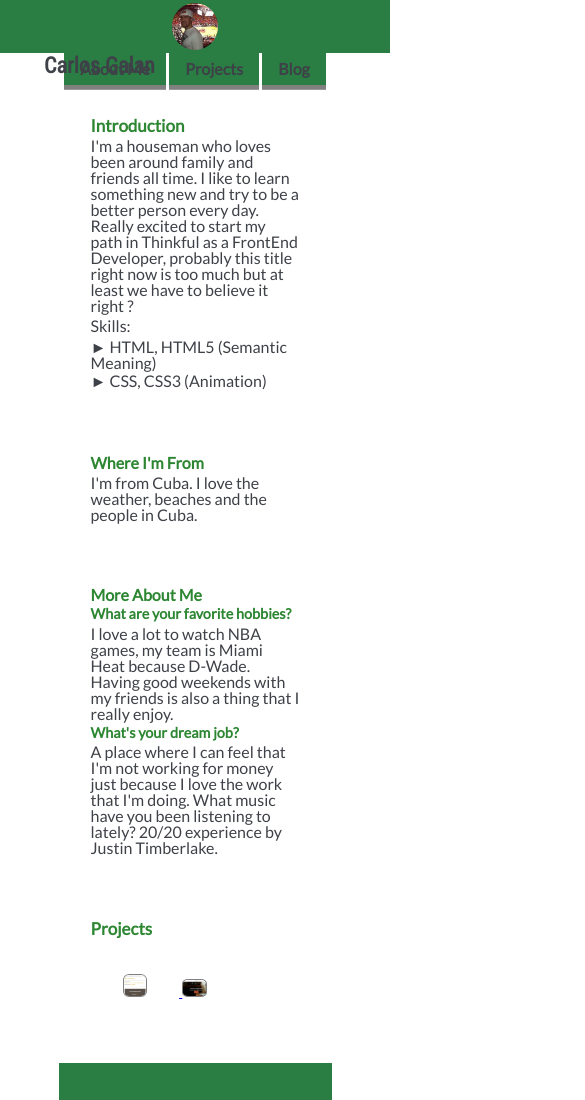
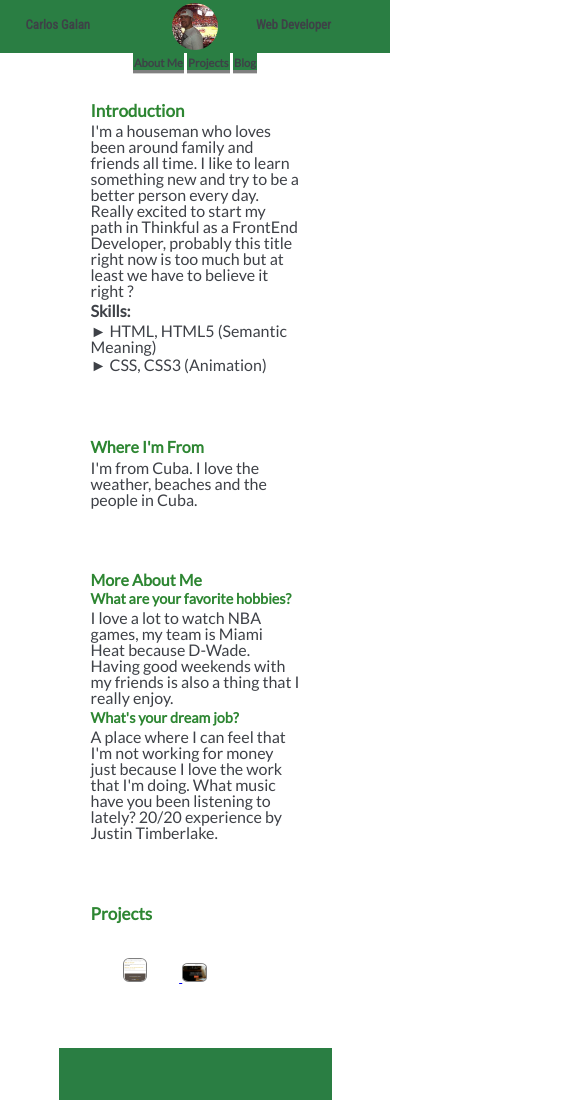
Before and after one commit to carlosmanuelgalan85/carlosmanuel-galan-portfolio, a plain HTML site: page index.html in a window 390 px wide. Shown: the top 1100 px of the page, 585 px wide, since content can reach past the window. Drawn offline with Linux system fonts and the light colour scheme.

Commit message:
Media Queries Header Done

```diff
--- a/css/main.css
+++ b/css/main.css
@@ -185,3 +185,199 @@ footer a{
 footer a:hover{
 	color: white;
 }
+
+/*Media Queries*/
+
+@media only screen and (max-width: 875px) {
+		span.right{
+			margin-left: 30em;
+		}
+	}
+
+@media only screen and (max-width: 819px) {
+		span.right{
+			margin-left: 27em;
+		}
+	}
+
+@media only screen and (max-width: 755px) {
+		span.right{
+			margin-left: 23em;
+		}
+	}
+
+@media only screen and (max-width: 690px) {
+		span.right{
+			font-size: 1.250em;
+		}
+
+		header span{
+			margin-left: 4em;
+			font-size: 1.250em;
+		}
+	}
+
+@media only screen and (max-width: 655px) {
+
+		header span{
+			margin-left: 3em;
+		}
+	}
+
+@media only screen and (max-width: 625px) {
+
+		header span{
+			margin-left: 2em;
+		}
+	}
+
+@media only screen and (max-width: 610px) {
+
+		span.right{
+			margin-left: 20em;
+		}
+
+		header span{
+			margin-left: 4em;
+		}
+	}
+
+@media only screen and (max-width: 595px) {
+
+		nav ul li{
+			padding-left: 0.5em;
+			padding-right: 0.5em;
+			padding-top: 0.2em;
+			padding-bottom: 0.2em;
+		}
+
+		span.right{
+			margin-left: 19em;
+		}
+
+		header span{
+			margin-left: 3em;
+		}
+	}
+
+@media only screen and (max-width: 580px) {
+
+		span.right{
+			margin-left: 20em;
+			top: 2.2em;
+			font-size: 1.150em;
+		}
+
+		header span{
+			top: 2.2em;
+			font-size: 1.150em;
+		}
+	}
+
+@media only screen and (max-width: 535px) {
+
+		header span{
+			top: 2.2em;
+			margin-left: 2em;
+		}
+	}
+
+@media only screen and (max-width: 515px) {
+
+		span.right{
+			top: 2em;
+			margin-left: 19em;
+		}
+
+		header span{
+			top: 2em;
+		}
+	}
+
+@media only screen and (max-width: 500px) {
+
+		span.right{
+			font-size: 1.000em;
+			top: 2em;
+			margin-left: 22em;
+		}
+
+		header span{
+			font-size: 1.000em;
+			top: 2em;
+		}
+
+		nav ul li{
+			padding-left: 0.2em;
+			padding-right: 0.2em;
+			padding-top: 0.2em;
+			padding-bottom: 0.2em;
+			font-size: 0.900em;
+		}
+	}
+
+
+@media only screen and (max-width: 480px) {
+
+		span.right{
+			top: 1.7em;
+			margin-left: 20em;
+		}
+
+		header span{
+			top: 1.7em;
+		}
+	}
+
+@media only screen and (max-width: 450px) {
+
+		span.right{
+			margin-left: 19em;
+		}
+	}
+
+@media only screen and (max-width: 435px) {
+
+		span.right{
+			margin-left: 18em;
+		}
+	}
+
+@media only screen and (max-width: 425px) {
+
+		span.right{
+			margin-left: 17em;
+		}
+	}
+
+@media only screen and (max-width: 405px) {
+
+		span.right{
+			top: 1.5em;
+			margin-left: 17em;
+		}
+		header span{
+			top: 1.5em;
+		}
+	}
+
+@media only screen and (max-width: 400px) {
+
+		span.right{
+			top: 1.5em;
+			margin-left: 20em;
+			font-size: 0.800em;
+		}
+		header span{
+			top: 1.5em;
+			font-size:0.800em;
+		}
+
+		nav ul li{
+			padding-left: 0.1em;
+			padding-right: 0.1em;
+			padding-top: 0.4em;
+			padding-bottom: 0.1em;
+			font-size: 0.700em;
+		}
+	}
--- a/index.html
+++ b/index.html
@@ -16,7 +16,7 @@
 				<img src="images/face.jpg" alt="carlosgalan_logo">
 			</div>
 		</div>
-		<span class="right">Front End Developer</span>
+		<span class="right">Web Developer</span>
 	</header>
 	<nav>
 		<ul>
@@ -30,7 +30,7 @@
 			<h1>Introduction</h1>
 			<p>I'm a houseman who loves been around family and friends all time. I like to learn something new and try to be a better person every day. Really excited to start my path in Thinkful as a FrontEnd Developer, probably this title right now is too much but at least we have to believe it right ?</p>
 
-			<p class="margin-t" style="margin-bottom:2%;">Skills:</p>
+			<p class="margin-t" style="margin-bottom:2%;font-weight:bold;">Skills:</p>
 			<ul>
 				<li>► HTML, HTML5 (Semantic Meaning)</li>
 				<li>► CSS, CSS3 (Animation)</li>
```
